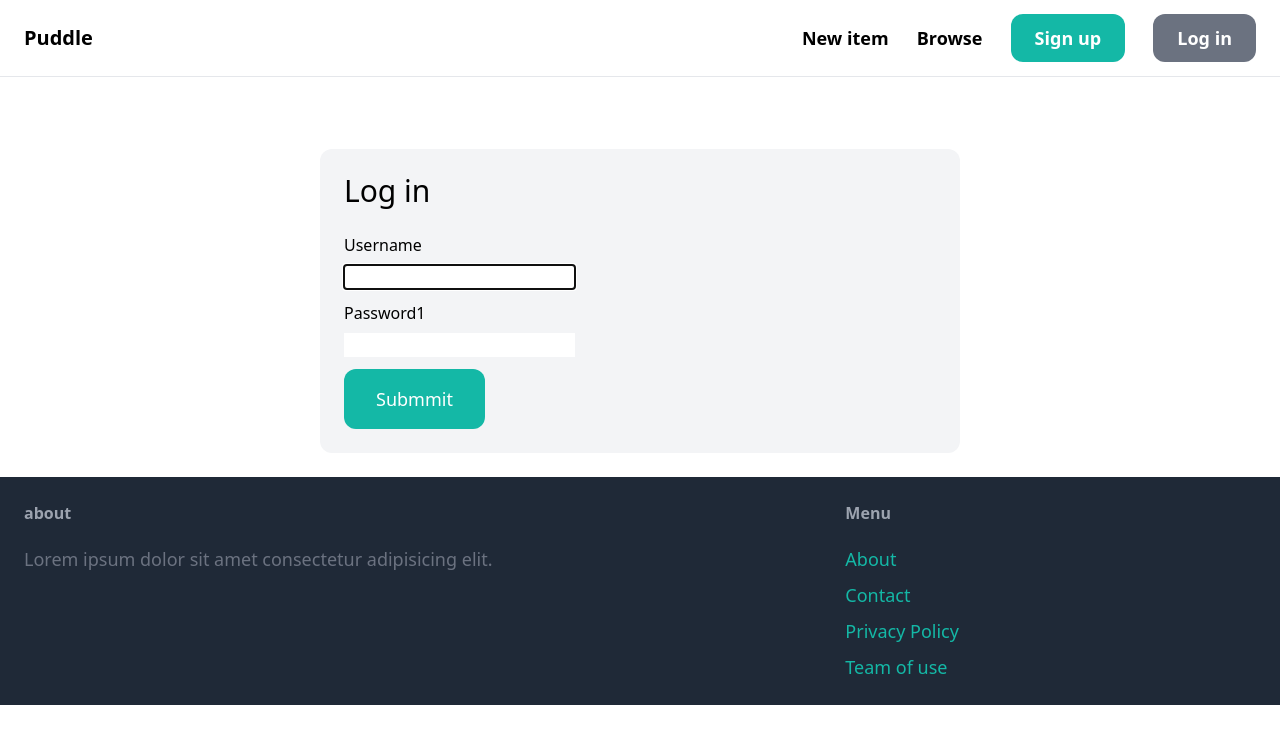
After one commit to ian293382/FC-learn-django, a Django app: page /login/ in a window 1280 px wide. The commit adds this page. Shown: the top 744 px of the page. Run offline with Django 4.2, Linux system fonts and the light colour scheme; some libraries are stand-ins or nearby versions.

Commit message:
implement log in page

```diff
--- a/core/templates/core/base.html
+++ b/core/templates/core/base.html
@@ -16,7 +16,7 @@
       <a href="#" class="text-lg font-semibold hover:text-gray-500">Browse</a>
 
       <a href="{% url 'core:signup' %}" class="px-6 py-3 text-lg font-semibold bg-teal-500 text-white rounded-xl hover:bg-teal-700">Sign up</a>
-      <a href="#" class="px-6 py-3 text-lg font-semibold bg-gray-500 text-white rounded-xl hover:bg-gray-700">Log in</a>
+      <a href="{% url 'core:login' %}" class="px-6 py-3 text-lg font-semibold bg-gray-500 text-white rounded-xl hover:bg-gray-700">Log in</a>
     </div>
   </nav>
 
--- /dev/null
+++ b/core/templates/core/login.html
@@ -0,0 +1,36 @@
+{% extends 'core/base.html' %}
+
+{% block title %}Log in {% endblock %}
+
+{% block content %}
+<div class="w-1/2 my-6 mx-auto p-6 bg-gray-100 rounded-xl">
+  <h1 class="mb-6 text-3xl">Log in</h1>
+
+  <form method="post" action=".">
+    {% csrf_token %}
+
+    <div class="mb-3">
+      <label class="inline-block mb-2">Username</label><br>
+      {{ form.username }}
+    </div>
+
+    <div class="mb-3">
+      <label class="inline-block mb-2">Password1</label><br>
+      {{ form.password }}
+    </div>
+
+
+
+    {% if form.errors or form.non_field_errors %}
+      <div class="mb-3 p-6 bg-red-100 rounded-xl">
+        {% for field in form %}
+          {{ field.errors }}
+        {% endfor  %}
+      </div>
+    {% endif %}
+
+    <button class="py-4 px-8 text-lg bg-teal-500 hover:-bg-teal-700 rounded-xl text-white">Submmit</button>
+  </form>
+</div>
+
+{% endblock %}
--- a/core/urls.py
+++ b/core/urls.py
@@ -1,13 +1,15 @@
+from django.contrib.auth import views as auth_views
 from django.urls import path
 
-
 from . import views
+from .forms import LoginForm
 
 app_name = 'core'
+
 
 urlpatterns = [
   path('', views.index, name='index'),
   path('contact/', views.contact, name='contact'),
   path('signup/', views.signup, name='signup'),
-
+  path('login/', auth_views.LoginView.as_view(template_name='core/login.html'), name='login'),
 ]
```
Also changed, not shown: core/forms.py (+10 -1 lines), db.sqlite3.
